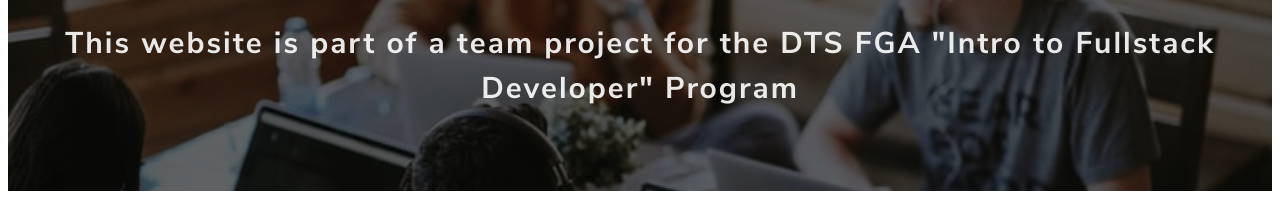
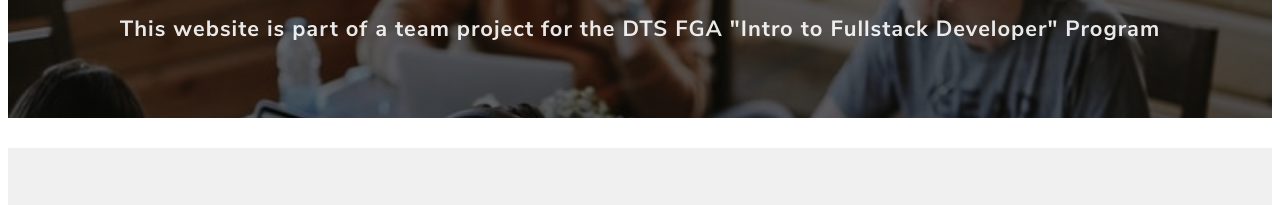
Before and after one commit to riswnda/web-d27, a plain HTML site: page index.html in a window 1280 px wide. Shown: the part 309-514 px from the top of the page. Drawn offline with Linux system fonts and the light colour scheme.

Commit message:
Update main.css
Edit team-desc

```diff
--- a/main.css
+++ b/main.css
@@ -73,10 +73,10 @@ main .web-desc {
 
 main .team-desc {
   font-family: nunitoSans;
-  font-size: 30px;
+  font-size: 22px;
   color: #fff;
   line-height: 1.5;
-  letter-spacing: 2px;
+  letter-spacing: 1px;
   opacity: 0.9;
   animation: moveInBottom 1s ease-out 0.2s;
 }
```
